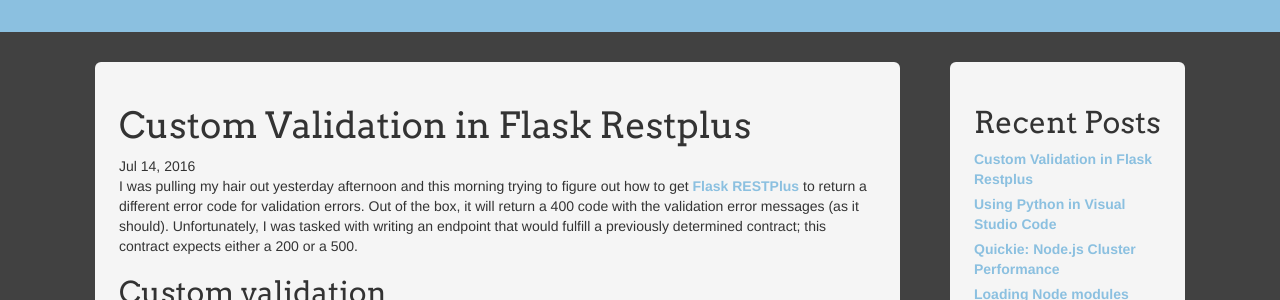
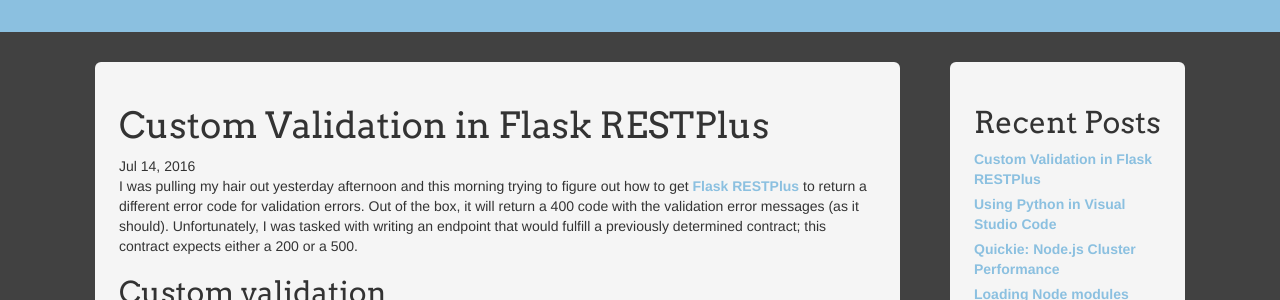
Before and after one commit to mdickin/mdickin.github.io, a Jekyll site: the page built from blog/_posts/2016-07-14-custom-validation-in-flask-restplus.md, in a window 1280 px wide. Shown: the part 248-548 px from the top of the page. Built offline with Jekyll 4.4.1, drawn with Linux system fonts in a browser that asks for light colours; nearby versions of some CDN libraries.

```diff
--- a/blog/_posts/2016-07-14-custom-validation-in-flask-restplus.md
+++ b/blog/_posts/2016-07-14-custom-validation-in-flask-restplus.md
@@ -1,7 +1,7 @@
 ---
 layout: post
 author: Matt Dickinson
-title:  "Custom Validation in Flask Restplus"
+title:  "Custom Validation in Flask RESTPlus"
 date:   2016-07-14
 tags:
   - code
```
